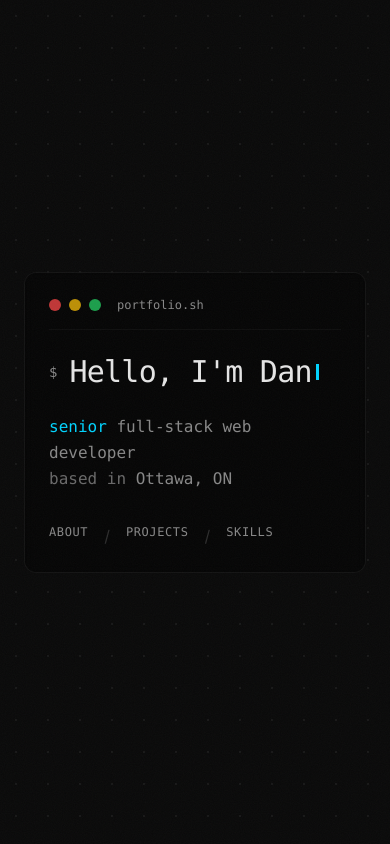
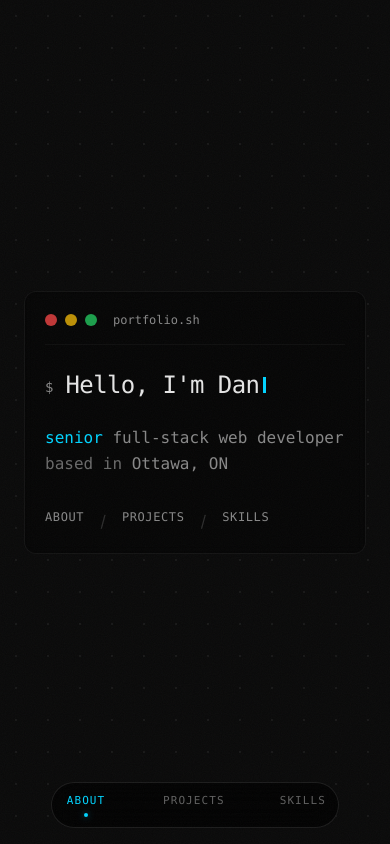
Before and after one commit to powpowdan/portfolio, a Next.js app: page / in a window 390 px wide. Shown: the top 844 px of the page. Built offline with nearby package versions, Linux system fonts and the light colour scheme.

Commit message:
bottom nav for mobile and accessibility polish

```diff
--- a/src/app/globals.css
+++ b/src/app/globals.css
@@ -33,6 +33,38 @@ body {
 
 ::-webkit-scrollbar-thumb:hover {
   background: #333;
+}
+
+.tap-target {
+  position: relative;
+}
+
+.tap-target::before {
+  content: '';
+  position: absolute;
+  top: 50%;
+  left: 50%;
+  width: 44px;
+  height: 44px;
+  transform: translate(-50%, -50%);
+}
+
+.pb-safe {
+  padding-bottom: max(0.5rem, env(safe-area-inset-bottom));
+}
+
+@media (prefers-reduced-motion: reduce) {
+  *,
+  *::before,
+  *::after {
+    animation-duration: 0.01ms !important;
+    animation-iteration-count: 1 !important;
+    transition-duration: 0.01ms !important;
+  }
+
+  html {
+    scroll-behavior: auto;
+  }
 }
 
 .noise::before {
--- a/src/app/layout.tsx
+++ b/src/app/layout.tsx
@@ -21,6 +21,11 @@ export const metadata: Metadata = {
   icons: {
     icon: '/favicon.svg',
   },
+  viewport: {
+    width: 'device-width',
+    initialScale: 1,
+    viewportFit: 'cover',
+  },
 }
 
 export default function RootLayout({
--- a/src/app/page.tsx
+++ b/src/app/page.tsx
@@ -12,7 +12,7 @@ export default function Home() {
     <SectionProvider>
       <BackgroundEffects />
       <SectionNav />
-      <main className="relative z-10 min-h-screen">
+      <main className="relative z-10 min-h-screen pb-28 lg:pb-0">
         <Hero />
         <About />
         <Projects />
--- a/src/components/About.tsx
+++ b/src/components/About.tsx
@@ -7,7 +7,7 @@ export default function About() {
   return (
     <section
       id="about"
-      className="min-h-screen flex flex-col justify-center px-6 sm:px-8 py-24"
+      className="min-h-screen flex flex-col justify-center px-6 sm:px-8 py-16 sm:py-24"
     >
       <motion.div
         initial={{ opacity: 0, y: 30 }}
--- a/src/components/Hero.tsx
+++ b/src/components/Hero.tsx
@@ -12,7 +12,7 @@ export default function Hero() {
         transition={{ duration: 0.6, ease: 'easeOut' }}
         className="max-w-3xl mx-auto w-full"
       >
-        <div className="border border-white/[0.06] rounded-xl p-6 sm:p-8 md:p-10 bg-black/40 backdrop-blur-sm">
+        <div className="border border-white/[0.06] rounded-xl p-5 sm:p-8 md:p-10 bg-black/40 backdrop-blur-sm">
           <div className="flex items-center gap-2 mb-6 pb-4 border-b border-white/[0.04]">
             <span className="w-3 h-3 rounded-full bg-red-500/80" />
             <span className="w-3 h-3 rounded-full bg-yellow-500/80" />
@@ -45,25 +45,25 @@ export default function Hero() {
               initial={{ opacity: 0 }}
               animate={{ opacity: 1 }}
               transition={{ delay: 4.2, duration: 0.6 }}
-              className="flex gap-4 pt-2"
+              className="flex flex-wrap gap-x-4 gap-y-2 pt-2"
             >
               <a
                 href="#about"
-                className="text-xs font-mono text-muted hover:text-accent transition-colors duration-200 tracking-wider uppercase"
+                className="tap-target text-xs font-mono text-muted hover:text-accent transition-colors duration-200 tracking-wider uppercase"
               >
                 about
               </a>
               <span className="text-muted/30">/</span>
               <a
                 href="#projects"
-                className="text-xs font-mono text-muted hover:text-accent transition-colors duration-200 tracking-wider uppercase"
+                className="tap-target text-xs font-mono text-muted hover:text-accent transition-colors duration-200 tracking-wider uppercase"
               >
                 projects
               </a>
               <span className="text-muted/30">/</span>
               <a
                 href="#skills"
-                className="text-xs font-mono text-muted hover:text-accent transition-colors duration-200 tracking-wider uppercase"
+                className="tap-target text-xs font-mono text-muted hover:text-accent transition-colors duration-200 tracking-wider uppercase"
               >
                 skills
               </a>
--- a/src/components/Projects.tsx
+++ b/src/components/Projects.tsx
@@ -30,7 +30,7 @@ export default function Projects() {
   return (
     <section
       id="projects"
-      className="min-h-screen flex flex-col justify-center px-6 sm:px-8 py-24"
+      className="min-h-screen flex flex-col justify-center px-6 sm:px-8 py-16 sm:py-24"
     >
       <motion.div
         initial={{ opacity: 0, y: 30 }}
@@ -77,13 +77,13 @@ export default function Projects() {
               <div className="flex gap-4">
                 <a
                   href={project.links.github}
-                  className="text-xs font-mono text-muted hover:text-accent transition-colors duration-200"
+                  className="tap-target text-xs font-mono text-muted hover:text-accent transition-colors duration-200"
                 >
                   github →
                 </a>
                 <a
                   href={project.links.live}
-                  className="text-xs font-mono text-muted hover:text-accent transition-colors duration-200"
+                  className="tap-target text-xs font-mono text-muted hover:text-accent transition-colors duration-200"
                 >
                   live demo →
                 </a>
--- a/src/components/SectionNav.tsx
+++ b/src/components/SectionNav.tsx
@@ -1,6 +1,6 @@
 'use client'
 
-import { motion } from 'framer-motion'
+import { motion, useReducedMotion } from 'framer-motion'
 import { useActiveSection } from './SectionContext'
 
 const sections = [
@@ -11,10 +11,50 @@ const sections = [
 
 export default function SectionNav() {
   const { activeSection } = useActiveSection()
+  const reduceMotion = useReducedMotion()
 
   return (
+    <>
       <motion.nav
-      initial={{ opacity: 0 }}
+        initial={reduceMotion ? false : { opacity: 0, y: 24 }}
+        animate={{ opacity: 1, y: 0 }}
+        transition={{ delay: 4.5, duration: 0.8, ease: 'easeOut' }}
+        className="fixed inset-x-0 bottom-0 z-50 lg:hidden pb-safe pointer-events-none"
+        aria-label="Section navigation"
+      >
+        <div className="pointer-events-auto mx-auto max-w-xs sm:max-w-sm px-4 pb-2">
+          <div className="flex items-center justify-between rounded-full border border-white/10 bg-black/70 backdrop-blur-md px-3">
+            {sections.map(({ id, label }) => {
+              const isActive = activeSection === id
+              return (
+                <a
+                  key={id}
+                  href={`#${id}`}
+                  className="tap-target flex min-h-[44px] min-w-[44px] flex-col items-center justify-center gap-1 no-underline"
+                >
+                  <span
+                    className={`text-[11px] font-mono uppercase tracking-widest transition-colors duration-300 ${
+                      isActive ? 'text-accent' : 'text-muted/70'
+                    }`}
+                  >
+                    {label}
+                  </span>
+                  <span
+                    className={`h-1 w-1 rounded-full transition-all duration-300 ${
+                      isActive
+                        ? 'bg-accent shadow-[0_0_6px_rgba(0,212,255,0.5)]'
+                        : 'bg-transparent'
+                    }`}
+                  />
+                </a>
+              )
+            })}
+          </div>
+        </div>
+      </motion.nav>
+
+      <motion.nav
+        initial={reduceMotion ? false : { opacity: 0 }}
         animate={{ opacity: 1 }}
         transition={{ delay: 4.5, duration: 0.8, ease: 'easeOut' }}
         className="fixed left-6 top-1/2 -translate-y-1/2 z-50 hidden lg:block"
@@ -46,5 +86,6 @@ export default function SectionNav() {
           ))}
         </div>
       </motion.nav>
+    </>
   )
 }
--- a/src/components/Skills.tsx
+++ b/src/components/Skills.tsx
@@ -34,7 +34,7 @@ export default function Skills() {
   return (
     <section
       id="skills"
-      className="min-h-screen flex flex-col justify-center px-6 sm:px-8 py-24"
+      className="min-h-screen flex flex-col justify-center px-6 sm:px-8 py-16 sm:py-24"
     >
       <motion.div
         initial={{ opacity: 0, y: 30 }}
--- a/src/components/TerminalText.tsx
+++ b/src/components/TerminalText.tsx
@@ -1,6 +1,6 @@
 'use client'
 
-import { motion } from 'framer-motion'
+import { motion, useReducedMotion } from 'framer-motion'
 import { useEffect, useState } from 'react'
 
 const TYPING_SPEED = 80
@@ -14,11 +14,18 @@ export default function TerminalText() {
   const [displayed, setDisplayed] = useState('')
   const [phase, setPhase] = useState<Phase>('typing-hello')
   const [showCursor, setShowCursor] = useState(true)
+  const reduceMotion = useReducedMotion()
 
   const helloWorld = 'Hello World'
   const namePart = "Hello, I'm Dan"
 
   useEffect(() => {
+    if (reduceMotion) {
+      setDisplayed(namePart)
+      setPhase('done')
+      return
+    }
+
     let timeout: NodeJS.Timeout
 
     if (phase === 'typing-hello') {
@@ -50,19 +57,19 @@ export default function TerminalText() {
     }
 
     return () => clearTimeout(timeout)
-  }, [phase, displayed, helloWorld, namePart])
+  }, [phase, displayed, helloWorld, namePart, reduceMotion])
 
   useEffect(() => {
-    if (phase !== 'done') return
+    if (phase !== 'done' || reduceMotion) return
     const interval = setInterval(() => {
       setShowCursor((c) => !c)
     }, 530)
     return () => clearInterval(interval)
-  }, [phase])
+  }, [phase, reduceMotion])
 
   return (
     <div className="inline-flex items-baseline">
-      <span className="text-3xl sm:text-4xl md:text-5xl lg:text-6xl font-mono font-light tracking-tight">
+      <span className="text-2xl sm:text-4xl md:text-5xl lg:text-6xl font-mono font-light tracking-tight">
         {displayed}
       </span>
       {phase === 'done' ? (
--- a/src/components/TypedHeading.tsx
+++ b/src/components/TypedHeading.tsx
@@ -1,7 +1,7 @@
 'use client'
 
 import { motion } from 'framer-motion'
-import { useInView } from 'framer-motion'
+import { useInView, useReducedMotion } from 'framer-motion'
 import { useRef, useState, useEffect } from 'react'
 
 interface TypedHeadingProps {
@@ -13,10 +13,17 @@ export default function TypedHeading({ command }: TypedHeadingProps) {
   const isInView = useInView(ref, { once: true, margin: '-80px' })
   const [displayed, setDisplayed] = useState('')
   const [done, setDone] = useState(false)
+  const reduceMotion = useReducedMotion()
 
   const fullText = `$ ${command}`
 
   useEffect(() => {
+    if (reduceMotion) {
+      setDisplayed(fullText)
+      setDone(true)
+      return
+    }
+
     if (!isInView || done) return
 
     if (displayed.length < fullText.length) {
@@ -27,7 +34,7 @@ export default function TypedHeading({ command }: TypedHeadingProps) {
     } else {
       setDone(true)
     }
-  }, [isInView, displayed, done, fullText])
+  }, [isInView, displayed, done, fullText, reduceMotion])
 
   return (
     <div ref={ref} className="section-heading">
```
Also changed, not shown: src/components/Contact.tsx (+5 -5 lines), 1 other file (tests, documents, lock files or other folders). Lines whose indentation alone changed are shown as unchanged.
